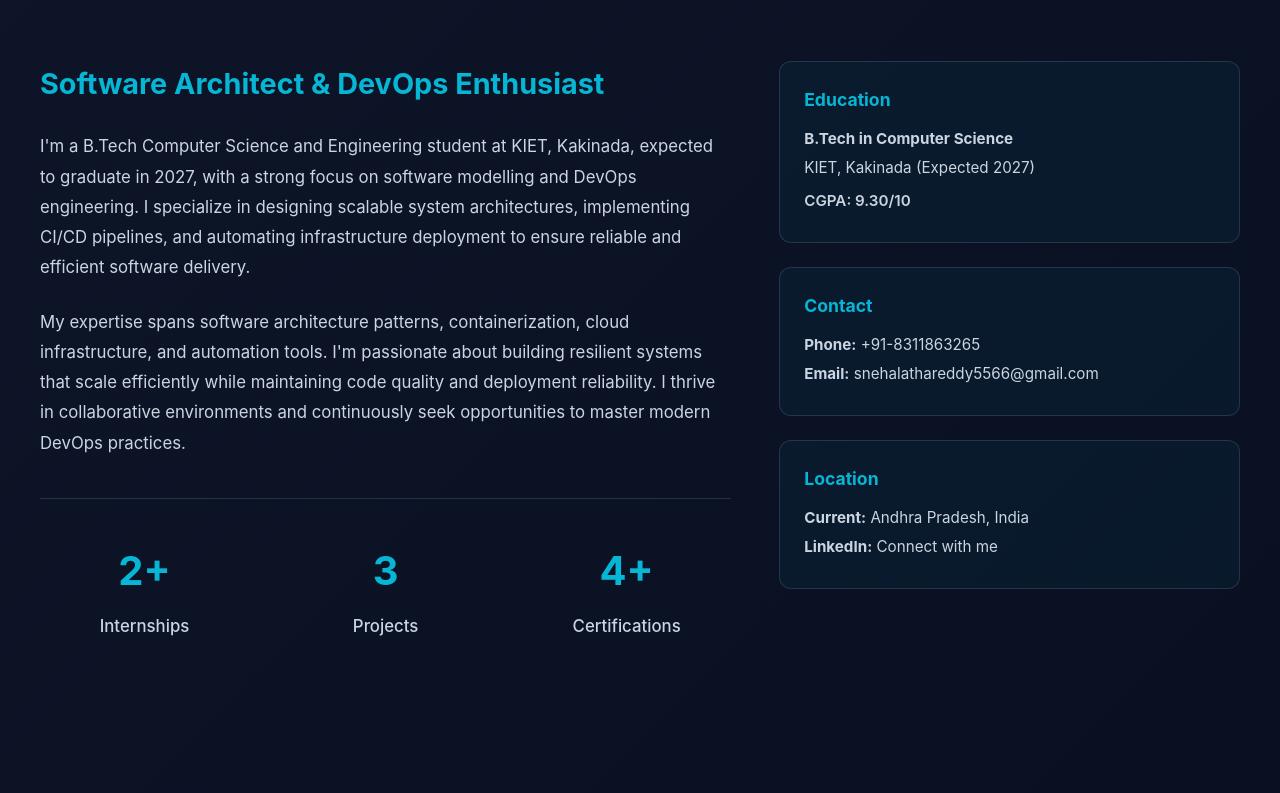
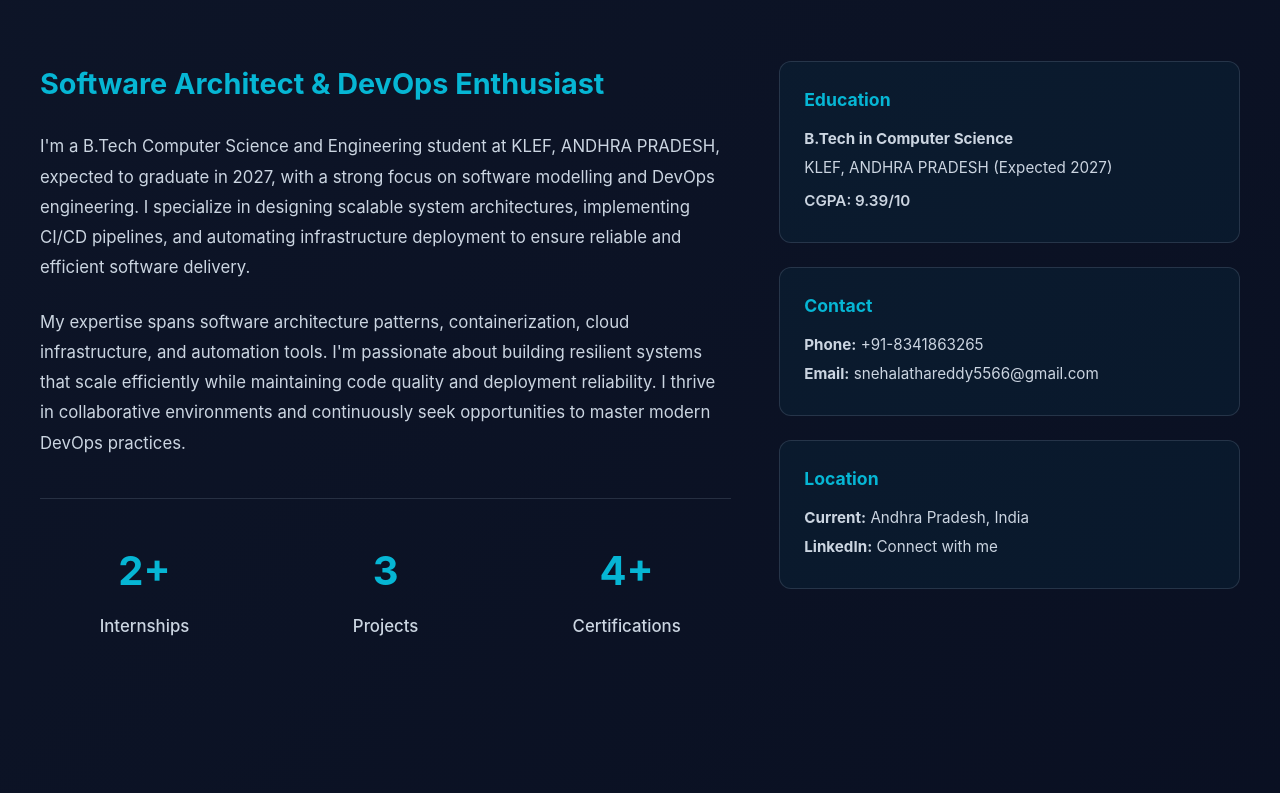
Before and after one commit to Snehareddy5566/portfolio, a plain HTML site: page index.html in a window 1280 px wide. Shown: the part 1067-1860 px from the top of the page. Drawn offline with Linux system fonts and the light colour scheme.

Commit message:
Updated phone number and about section

```diff
--- a/index.html
+++ b/index.html
@@ -76,7 +76,7 @@
             <div class="about-text">
                 <h3>Software Architect & DevOps Enthusiast</h3>
                 <p>
-                    I'm a B.Tech Computer Science and Engineering student at KIET, Kakinada, expected to graduate in 2027, with a strong focus on software modelling and DevOps engineering. I specialize in designing scalable system architectures, implementing CI/CD pipelines, and automating infrastructure deployment to ensure reliable and efficient software delivery.
+                    I'm a B.Tech Computer Science and Engineering student at KLEF, ANDHRA PRADESH, expected to graduate in 2027, with a strong focus on software modelling and DevOps engineering. I specialize in designing scalable system architectures, implementing CI/CD pipelines, and automating infrastructure deployment to ensure reliable and efficient software delivery.
                 </p>
                 <p>
                     My expertise spans software architecture patterns, containerization, cloud infrastructure, and automation tools. I'm passionate about building resilient systems that scale efficiently while maintaining code quality and deployment reliability. I thrive in collaborative environments and continuously seek opportunities to master modern DevOps practices.
@@ -102,13 +102,13 @@
                 <div class="info-card">
                     <h4>Education</h4>
                     <p><strong>B.Tech in Computer Science</strong></p>
-                    <p>KIET, Kakinada (Expected 2027)</p>
-                    <p class="cgpa">CGPA: 9.30/10</p>
+                    <p>KLEF, ANDHRA PRADESH (Expected 2027)</p>
+                    <p class="cgpa">CGPA: 9.39/10</p>
                 </div>
 
                 <div class="info-card">
                     <h4>Contact</h4>
-                    <p><strong>Phone:</strong> +91-8311863265</p>
+                    <p><strong>Phone:</strong> +91-8341863265</p>
                     <p><strong>Email:</strong> snehalathareddy5566@gmail.com</p>
                 </div>
 
@@ -468,7 +468,7 @@
                     </div>
                     <div class="contact-details">
                         <h4>Phone</h4>
-                        <a href="tel:+918311863265">+91-8311863265</a>
+                        <a href="tel:+918311863265">+91-8341863265</a>
                     </div>
                 </div>
 
```
